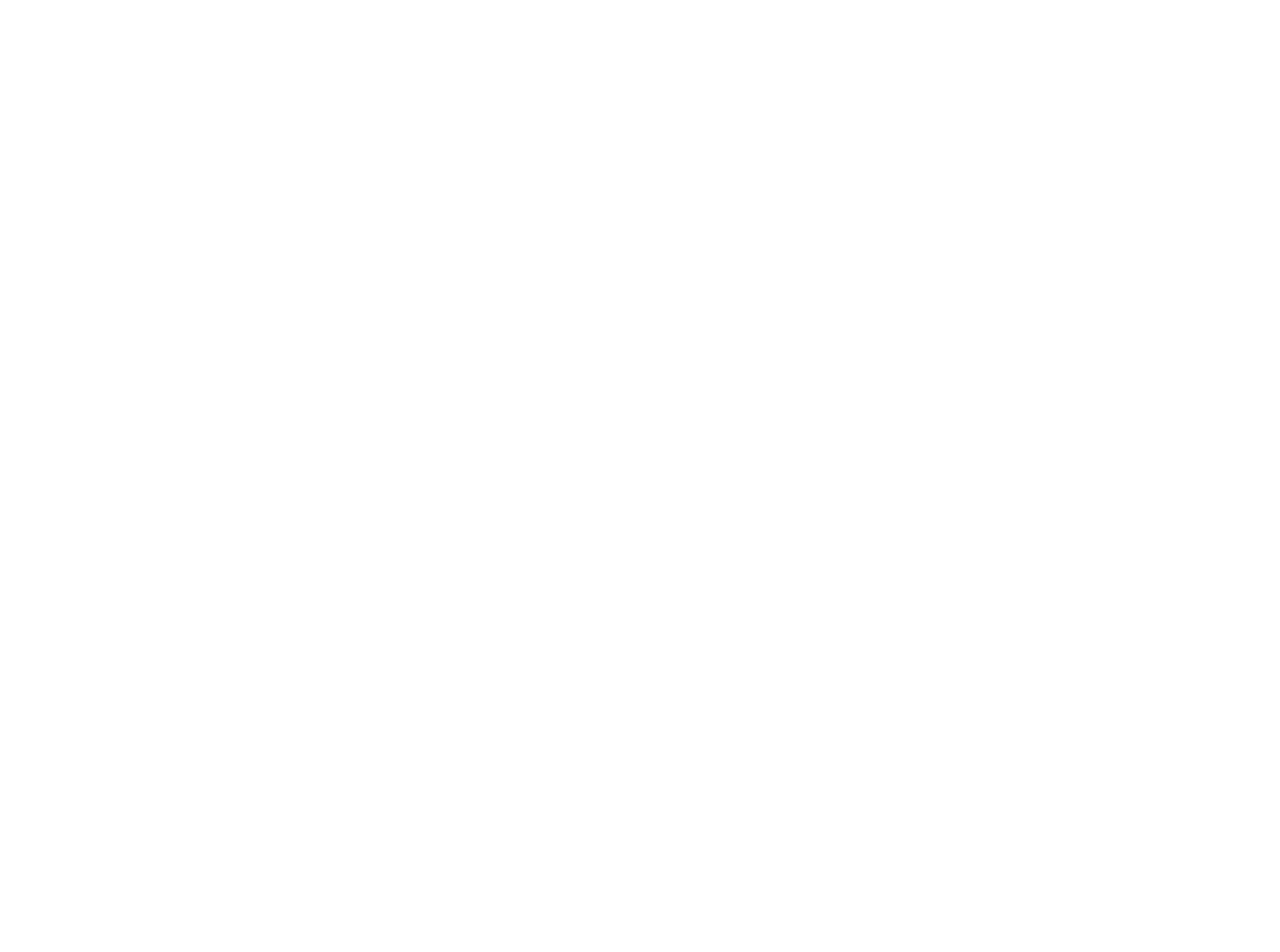
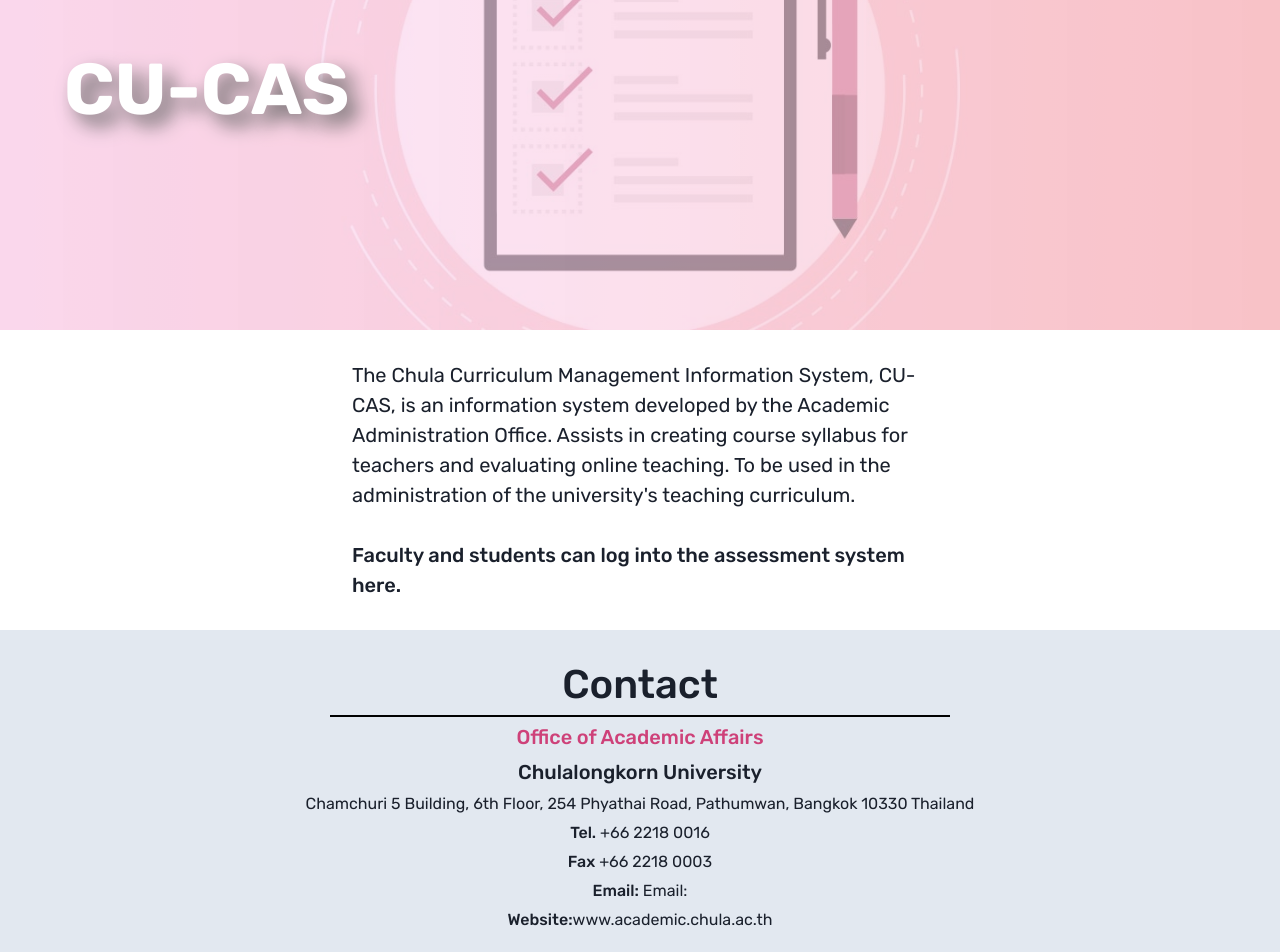
Before and after one commit to itsarasib/cu-cas, a React (Vite) app: page / in a window 1280 px wide. Shown: the part 230-1182 px from the top of the page. Before the commit the page ends 800 px from the top, so only its background shows below. Built offline with nearby package versions, Linux system fonts and the light colour scheme.

Commit message:
home page

```diff
--- a/src/Pages/HomePage.tsx
+++ b/src/Pages/HomePage.tsx
@@ -1,10 +1,130 @@
-import { Container } from "@chakra-ui/react";
+import { Box, Image, Text } from "@chakra-ui/react";
+import { Link } from "react-router-dom";
+import { useAuth } from "../hooks/useAuth";
 
 const HomePage: React.FC = () => {
+  const { isAuthenticated } = useAuth();
+
   return (
-    <Container maxW="7xl">
-      <h1>Home Page</h1>
-    </Container>
+    <Box>
+      <Box
+        position="relative"
+        w="100%"
+        h="60vh"
+        display="flex"
+        justifyContent="flex-start"
+        alignItems="center"
+        bg="linear-gradient(90deg, #F08EFCCC,#EE5166)"
+        opacity={0.6}
+      >
+        <Image
+          src="/cucasHome.jpeg"
+          alt="CU-CAS background"
+          w="100%"
+          h="100%"
+          objectFit="cover"
+          position="absolute"
+          zIndex={-1}
+          opacity={0.6}
+        />
+        <Text
+          fontSize="7xl"
+          fontWeight="bold"
+          color="white"
+          textShadow="10px 10px 20px black"
+          ml="5%"
+        >
+          CU-CAS
+        </Text>
+      </Box>
+      <Box width="45%" mx="auto" textAlign="left" my="30px">
+        <Text fontSize="xl">
+          The Chula Curriculum Management Information System, CU-CAS, is an
+          information system developed by the Academic Administration Office.
+          Assists in creating course syllabus for teachers and evaluating online
+          teaching. To be used in the administration of the university's
+          teaching curriculum.
+        </Text>
+        <Link to={isAuthenticated ? "/evaluation" : "/login"}>
+          <Text
+            fontSize="xl"
+            fontWeight="500"
+            my="30px"
+            _hover={{ textDecoration: "underline", color: "#ce4179" }}
+          >
+            Faculty and students can log into the assessment system here.
+          </Text>
+        </Link>
+      </Box>
+
+      <Box bgColor="gray.200" p="20px" mx="auto" textAlign="center">
+        <Text
+          fontSize="40px"
+          fontWeight="500"
+          mt="5px"
+          borderBottom="2px solid black"
+          width="50%"
+          mx="auto"
+          textAlign="center"
+        >
+          Contact
+        </Text>
+        <Text fontSize="20px" fontWeight="500" color="#ce4179" mt="5px">
+          Office of Academic Affairs
+        </Text>
+        <Text fontSize="20px" fontWeight="500" mt="5px">
+          Chulalongkorn University
+        </Text>
+        <Text mt="5px">
+          Chamchuri 5 Building, 6th Floor, 254 Phyathai Road, Pathumwan, Bangkok
+          10330 Thailand
+        </Text>
+        <Box display="flex" justifyContent="center">
+          <Text mt="5px">
+            <Text fontWeight="500" as="span">
+              Tel.
+            </Text>{" "}
+            +66 2218 0016
+          </Text>
+        </Box>
+
+        <Box display="flex" justifyContent="center">
+          <Text mt="5px">
+            <Text fontWeight="500" as="span">
+              Fax
+            </Text>{" "}
+            +66 2218 0003
+          </Text>
+        </Box>
+
+        <Box display="flex" justifyContent="center">
+          <Text mt="5px">
+            <Text fontWeight="500" as="span">
+              Email:
+            </Text>{" "}
+            Email:
+          </Text>
+        </Box>
+
+        <Box display="flex" justifyContent="center">
+          <Text fontWeight="500" mt="5px">
+            Website:
+          </Text>
+          <Link
+            to="http://www.academic.chula.ac.th"
+            target="_blank"
+            rel="noReferrer"
+          >
+            <Text
+              mt="5px"
+              _hover={{ textDecoration: "underline", color: "#ce4179" }}
+            >
+              www.academic.chula.ac.th
+            </Text>
+          </Link>
+        </Box>
+      </Box>
+    </Box>
   );
 };
 
```
Also changed, not shown: public/cucasHome.jpeg (added).
